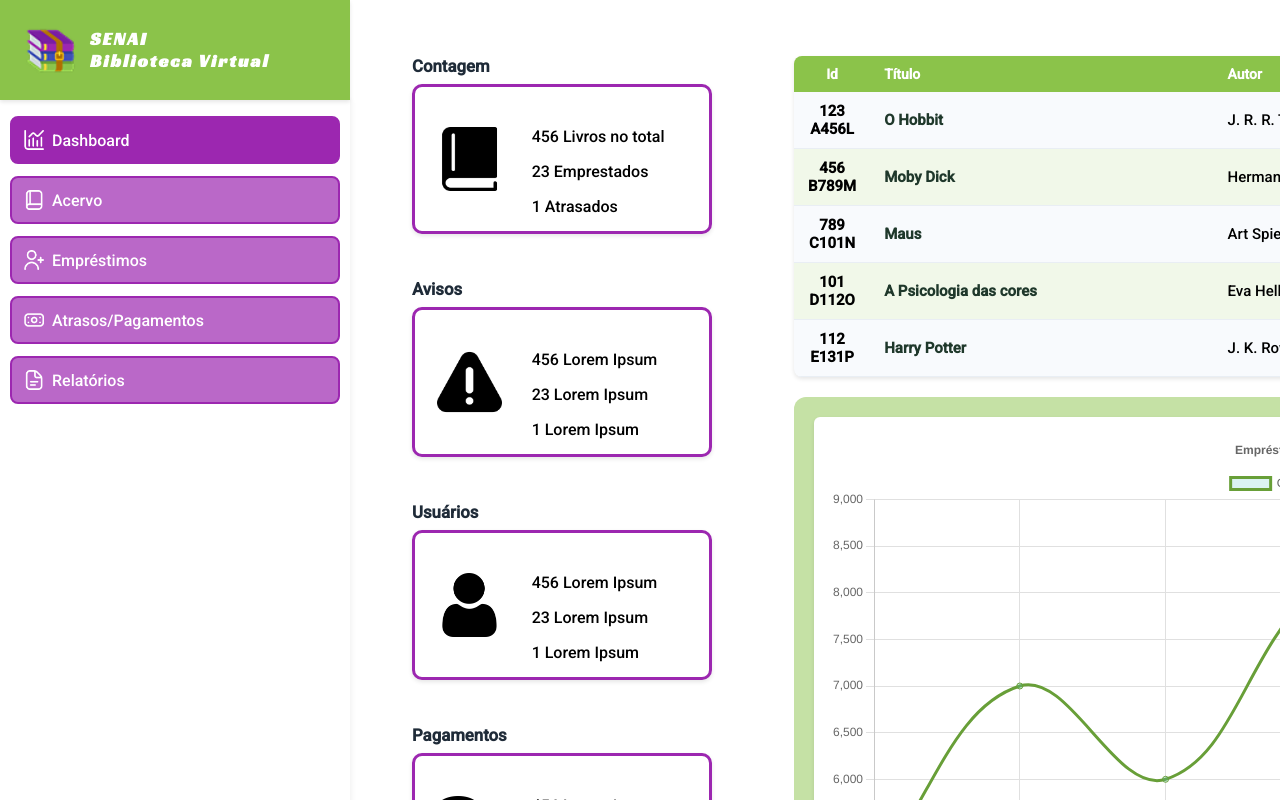
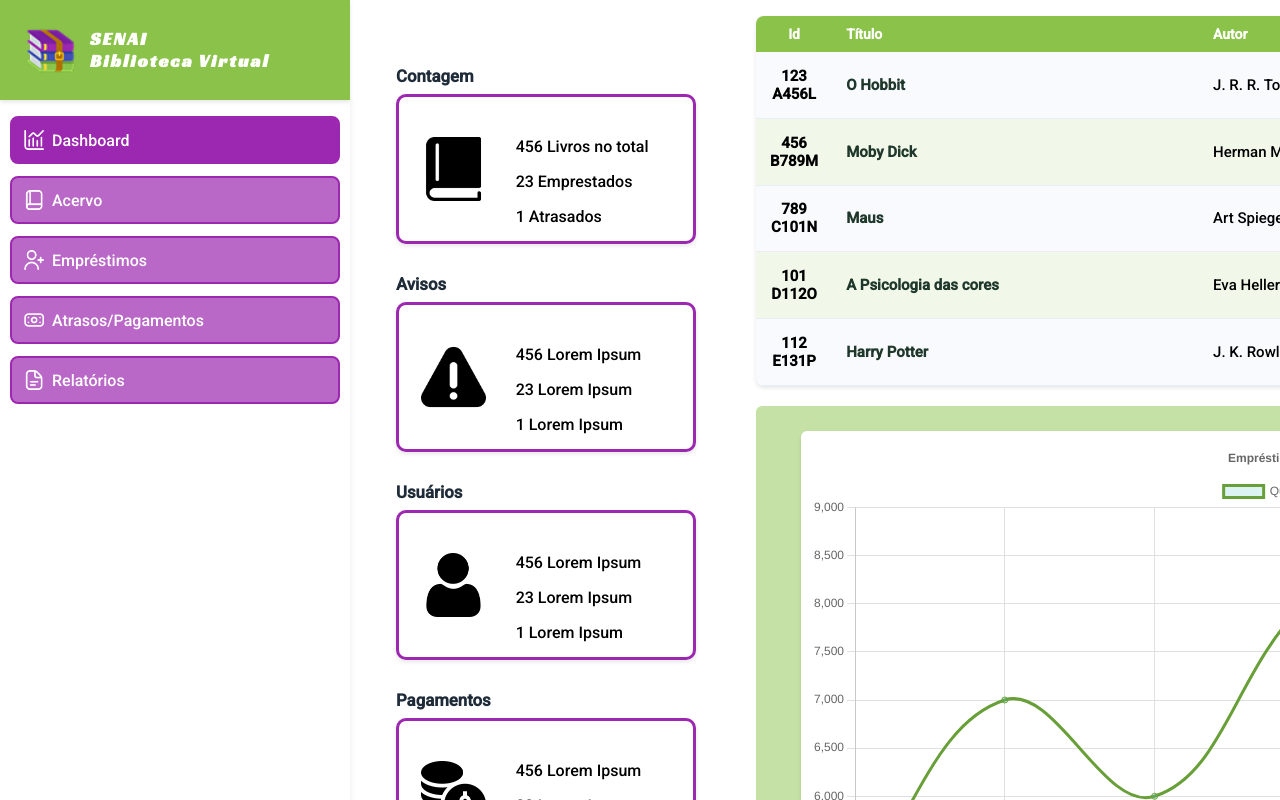
Before and after one commit to ProjetoIntegradorFour/Library-Interface, a React (Vite) app: page / in a window 1280 px wide. Shown: the top 800 px of the page. Built offline with nearby package versions, Linux system fonts and the light colour scheme; sample sign-in values are in the browser's storage.

Commit message:
fix: adjustment of elements

```diff
--- a/src/styles/global.css
+++ b/src/styles/global.css
@@ -47,19 +47,18 @@
 .loan-page,
 .profile-page {
   margin-left: var(--sidebar-width);
-  padding: 10px;
   display: block;
 }
 
 .dashboard-page {
-  margin-top: -20px;
+  margin-top: -60px;
+  margin-bottom: -60px;
   margin-left: var(--sidebar-width);
-  padding: 0px 40px 40px;
+  padding: 0px 30px 30px;
   display: grid;
   grid-template-columns: 320px 1fr;
-  gap: 28px;
   align-items: start;
-  min-height: calc(100vh - 120px);
+  min-height: calc(100vh - 300px);
 }
 
 .archive-page {
@@ -194,11 +193,12 @@
 /* ===== COMPONENTES DO DASHBOARD ===== */
 /* Coluna Esquerda - Cards */
 .dashboard-left {
+  margin-top: 50px;
+  margin-bottom: 50px;
   display: flex;
   flex-direction: column;
-  gap: 45px;
+  gap: 30px;
   align-items: flex-start;
-  padding-left: 6px;
 }
 
 .dashboard-left .card-title {
@@ -236,7 +236,7 @@
 
 .dashboard-right .custom-table-container {
   width: 100%;
-  max-width: 1025px;
+  max-width: 1500px;
   margin: 0px 0 0 40px;
   align-self: start;
 }
@@ -264,23 +264,23 @@
 .dashboard-right .line-chart-wrapper {
   margin-top: 10px;
   background-color: var(--pale-green);
-  border-radius: 12px;
-  padding: 20px;
+  border-radius: 6px;
+  padding: 25px;
   display: flex;
   justify-content: center;
   align-items: center;
   width: 100%;
-  max-width: 1030px;
+  max-width: 1500px;
   margin-left: 40px;
-  min-height: 350px;
+  min-height: 500px;
 }
 
 .dashboard-right .line-chart-container {
-  width: 100%;
+  width: 1000px;
   height: 500px;
   background: var(--neutral-white);
   border-radius: 6px;
-  padding: 16px;
+  padding: 10px;
   box-shadow: var(--shadow-light);
 }
 
@@ -318,8 +318,8 @@
 
 .card {
   display: flex;
-  width: 24rem;
-  height: 10rem;
+  width: 55rem;
+  height: 110rem;
   background-color: var(--neutral-white);
   border: var(--primary-purple) 3px solid;
   border-radius: var(--border-radius);
@@ -356,6 +356,7 @@
 
 .custom-table {
   width: 100%;
+  height: 370px;
   border-collapse: collapse;
   background-color: var(--neutral-light);
   border-radius: var(--border-radius);
@@ -675,7 +676,7 @@
 
 .filter-field label {
   font-weight: 600;
-  color: var(--light-green);
+  color: var(--neutral-dark);
   font-size: 0.9rem;
   margin-bottom: 4px;
 }
@@ -963,7 +964,6 @@
     margin-left: 0;
     padding-left: 20px;
     grid-template-columns: 1fr;
-    padding-top: 140px;
   }
 
   .dashboard-left,
```
